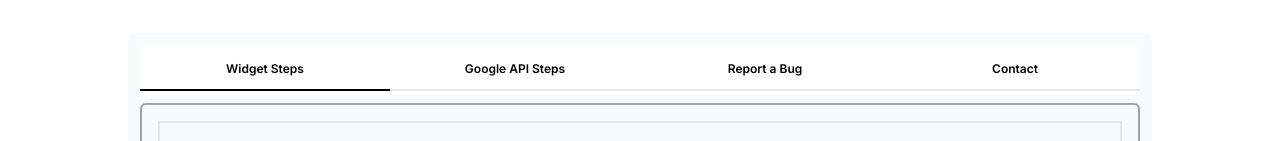
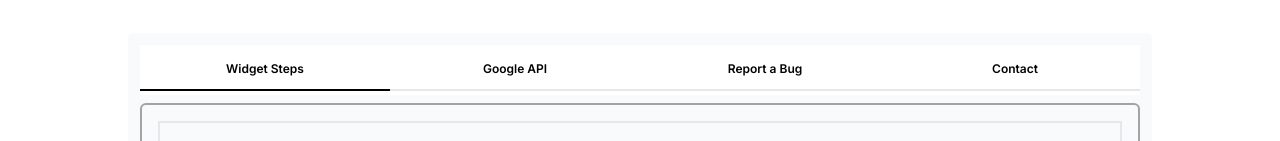
Before and after one commit to digismiths-club/zoho-widget-user-guide, a Next.js app: page /zoho-widget-user-guide/ in a window 1280 px wide. Shown: the part 183-324 px from the top of the page. Built offline with nearby package versions, Linux system fonts and the light colour scheme.

Commit message:
renaming tabs

```diff
--- a/src/app/components/TabPanel.js
+++ b/src/app/components/TabPanel.js
@@ -1,7 +1,7 @@
 import React from "react";
 
 function TabPanel({ tab, setTab }) {
-  const tabs= ["Widget Steps","Google API Steps","Report a Bug","Contact"]
+  const tabs= ["Widget Steps","Google API","Report a Bug","Contact"]
   return (
     <>
       <div className="flex justify-around text-xs md:font-semibold sticky md:top-20 top-14 py-1 bg-white">
```
